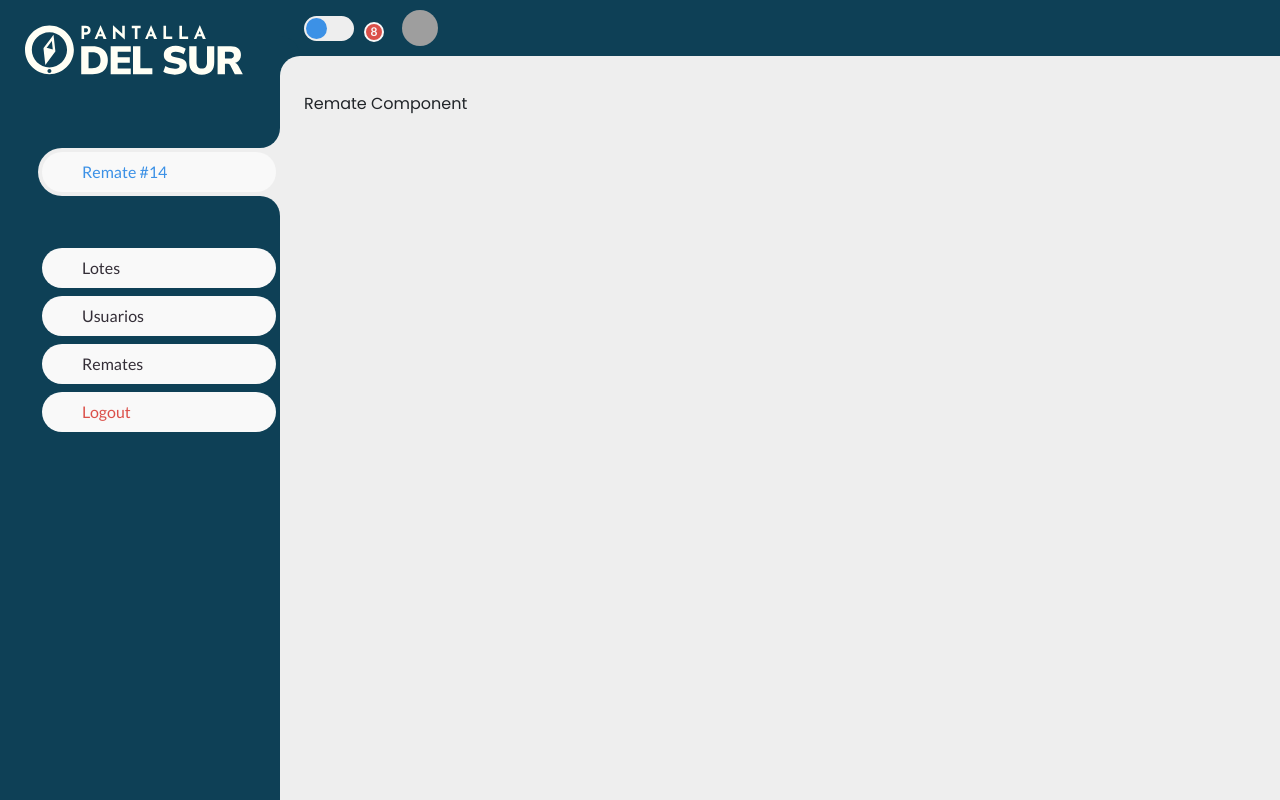
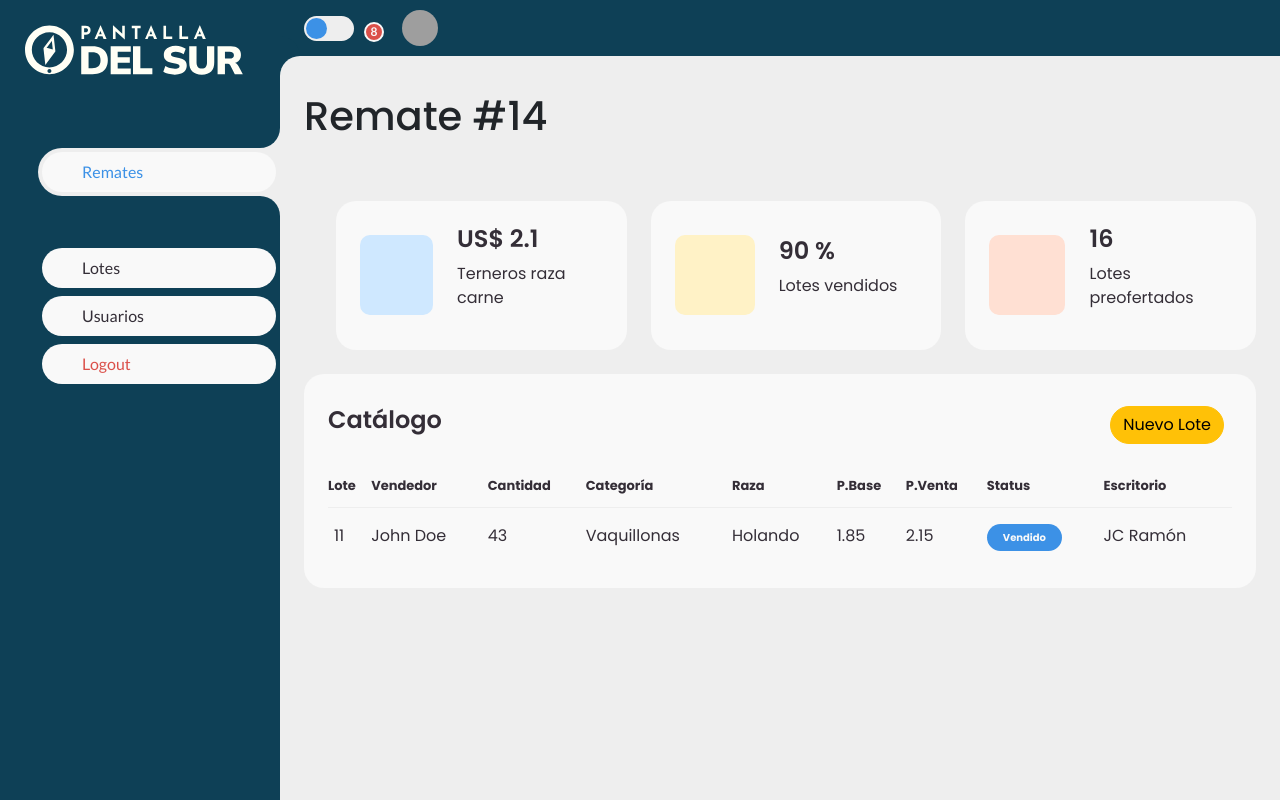
Before and after one commit to nachodecores/pds-admin, a React (Create React App) app: page /remate in a window 1280 px wide. Built offline with nearby package versions, Linux system fonts and the light colour scheme; grey boxes are pictures that could not be loaded.

Commit message:
remate component

```diff
--- a/src/App.js
+++ b/src/App.js
@@ -2,7 +2,6 @@ import { Toaster } from "react-hot-toast";
 import { Route, Routes } from "react-router-dom";
 import Login from "./components/Login/Login";
 import Panel from "./components/Panel/Panel";
-import Remate from "./components/Remate/Remate";
 import Usuario from "./components/Usuario/Usuario";
 import Lote from "./components/Lote/Lote";
 import Dashboard from "./components/Dashboard/Dashboard";
@@ -19,7 +18,7 @@ export default function App() {
           <Route path="/" Component={Dashboard} />
           <Route path="/addherd" Component={AddHerd}></Route>
           <Route path="/edithead" Component={EditHerd}></Route>
-          <Route path="remate" Component={Remate} />
+          <Route path="/remate" Component={Dashboard} />
           <Route path="usuario" Component={Usuario} />
           <Route path="lote" Component={Lote} />
         </Route>
--- a/src/components/Dashboard/Dashboard.jsx
+++ b/src/components/Dashboard/Dashboard.jsx
@@ -1,4 +1,13 @@
+import { useState, useEffect } from "react";
+import "../Lote/Lote.css";
+import { Table } from "react-bootstrap";
+import { AiOutlineEdit } from "react-icons/ai";
+import axios from "axios";
+import { BsTrash3Fill } from "react-icons/bs";
+import Swal from "sweetalert2";
+import toast from "react-hot-toast";
 import "../Dashboard/Dashboard.css";
+import { Link, useNavigate } from "react-router-dom";
 
 const Dashboard = () => {
   return (
@@ -9,21 +18,21 @@ const Dashboard = () => {
 
       <ul className="box-info">
         <li>
-          <i className="bx bxs-calendar-check"></i>
+          <i className="bx"></i>
           <span className="text">
             <h3>US$ 2.1</h3>
             <p>Terneros raza carne</p>
           </span>
         </li>
         <li>
-          <i className="bx bxs-group"></i>
+          <i className="bx"></i>
           <span className="text">
             <h3>90 %</h3>
             <p>Lotes vendidos</p>
           </span>
         </li>
         <li>
-          <i className="bx bxs-dollar-circle"></i>
+          <i className="bx"></i>
           <span className="text">
             <h3>16</h3>
             <p>Lotes preofertados</p>
@@ -33,10 +42,13 @@ const Dashboard = () => {
 
       <div className="table-data">
         <div className="order">
-          <div className="head">
+          <div className="head d-flex justify-content-between">
             <h3>Catálogo</h3>
-            <i className="bx bx-search"></i>
-            <i className="bx bx-filter"></i>
+            <Link to={"/addherd"}>
+              <button className="btn btn-warning rounded-pill m-2  ">
+                Nuevo Lote
+              </button>
+            </Link>
           </div>
           <table>
             <thead>
--- a/src/components/Forms/AddHerd.css
+++ b/src/components/Forms/AddHerd.css
@@ -0,0 +1,3 @@
+h1 {
+  margin-bottom: 25px;
+}
--- a/src/components/Forms/AddHerd.jsx
+++ b/src/components/Forms/AddHerd.jsx
@@ -8,6 +8,7 @@ import Rating from "@mui/material/Rating";
 import { styled } from "@mui/material/styles";
 import toast from "react-hot-toast";
 import { useNavigate } from "react-router-dom";
+import "./AddHerd.css";
 
 export default function AddHerd() {
   const navigate = useNavigate();
@@ -97,9 +98,9 @@ export default function AddHerd() {
     "& .MuiRating-iconFilled": {
       color: "#0e4056",
     },
-    "& .MuiRating-iconHover": {
-      color: "#bfc8c9",
-    },
+    // "& .MuiRating-iconHover": {
+    //   color: "#bfc8c9",
+    // },
   });
 
   const handleNewLote = async (event) => {
--- a/src/components/Lote/Lote.jsx
+++ b/src/components/Lote/Lote.jsx
@@ -85,7 +85,8 @@ const Lote = () => {
   return (
     <>
       <div className="row">
-        <div className="col-12 d-inline d-flex justify-content-end">
+        <div className="col-12 d-inline d-flex justify-content-between">
+          <h1>Lotes</h1>
           <Link to={"/addherd"}>
             <button className="btn btn-warning rounded-pill m-2  ">
               Nuevo Lote
@@ -102,6 +103,7 @@ const Lote = () => {
             <th>Breed</th>
             <th>Quantity</th>
             <th>classType</th>
+            <th>Status</th>
             <th>Actions</th>
           </tr>
         </thead>
@@ -115,6 +117,9 @@ const Lote = () => {
                 <td>{herd.breedId}</td>
                 <td>{herd.quantity}</td>
                 <td>{herd.classType}</td>
+                <td>
+                  <span className="status completed">Vendido</span>
+                </td>
                 <td className="d-flex justify-content-between">
                   <AiOutlineEdit
                     color="orange"
--- a/src/components/Panel/Panel.jsx
+++ b/src/components/Panel/Panel.jsx
@@ -10,9 +10,9 @@ const Panel = () => {
         </Link>
         <ul className="side-menu top">
           <li className="active">
-            <Link href="#">
+            <Link to={"/remate"}>
               <i className="bx bxs-dashboard"></i>
-              <span className="text">Remate #14</span>
+              <span className="text">Remates</span>
             </Link>
           </li>
         </ul>
@@ -27,12 +27,6 @@ const Panel = () => {
             <Link to={"/usuario"}>
               <i className="bx bxs-cog"></i>
               <span className="text">Usuarios</span>
-            </Link>
-          </li>
-          <li>
-            <Link to={"/remate"}>
-              <i className="bx bxs-cog"></i>
-              <span className="text">Remates</span>
             </Link>
           </li>
           <li>
--- a/src/components/Remate/Remate.jsx
+++ /dev/null
@@ -1,7 +0,0 @@
-import "../Remate/Remate.css";
-
-const Remate = () => {
-  return <div>Remate Component</div>;
-};
-
-export default Remate;
--- a/src/components/Usuario/Usuario.jsx
+++ b/src/components/Usuario/Usuario.jsx
@@ -4,6 +4,7 @@ import { BsTrash3Fill } from "react-icons/bs";
 import "../Usuario/Usuario.css";
 import { useEffect, useState } from "react";
 import axios from "axios";
+import { Link } from "react-router-dom";
 
 const Usuario = () => {
   const [listUsers, setListUsers] = useState();
@@ -25,6 +26,17 @@ const Usuario = () => {
   }, []);
 
   return (
+    <div>
+      <div className="row">
+        <div className="col-12 d-inline d-flex justify-content-between">
+          <h1>Usuarios</h1>
+          <Link to={"/"}>
+            <button className="btn btn-warning rounded-pill m-2  ">
+              Nuevo Usuario
+            </button>
+          </Link>
+        </div>
+      </div>
       <Table striped bordered hover>
         <thead>
           <tr>
@@ -65,6 +77,7 @@ const Usuario = () => {
             ))}
         </tbody>
       </Table>
+    </div>
   );
 };
 
```
Also changed, not shown: src/components/Remate/Remate.css (deleted). Lines whose indentation alone changed are shown as unchanged.
